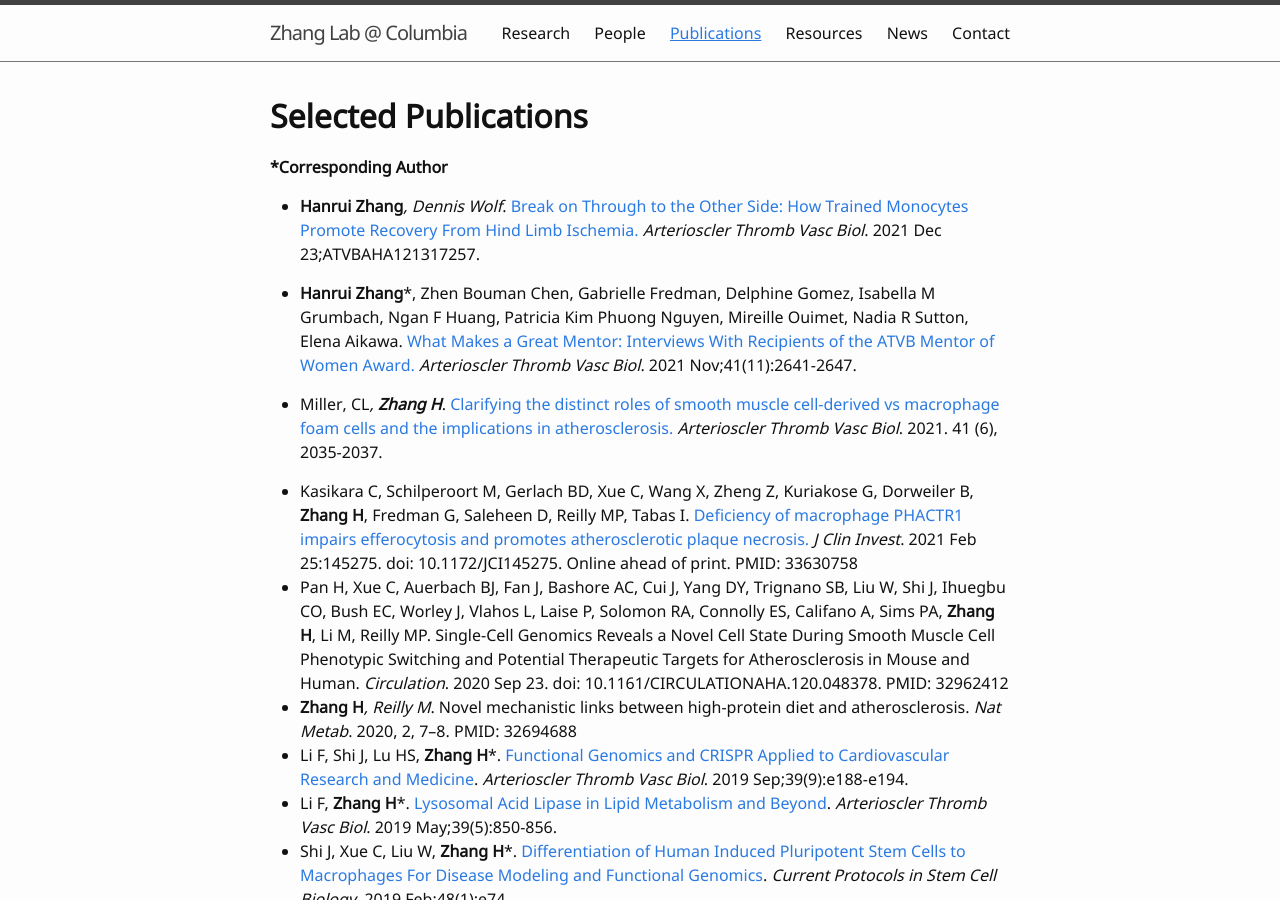
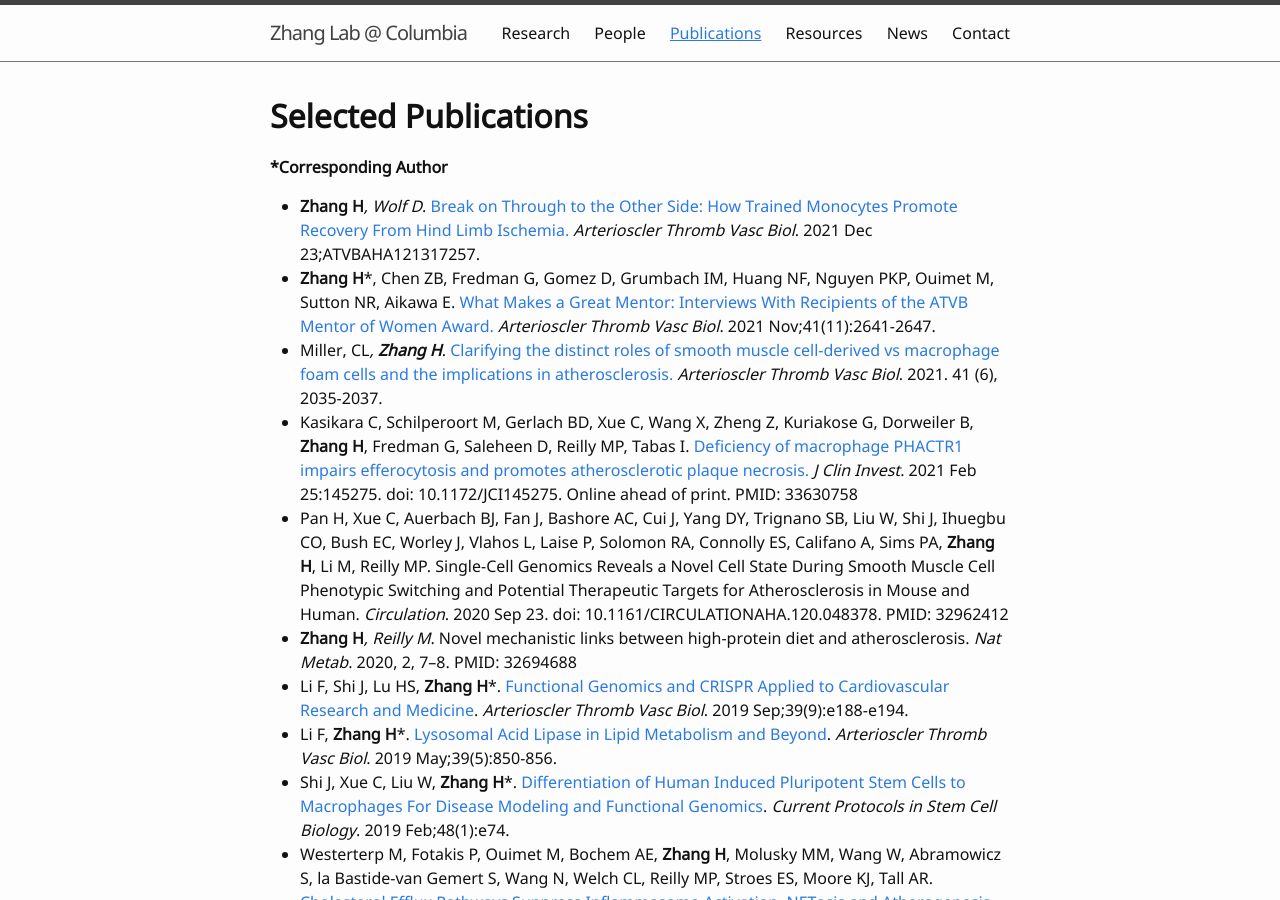
Before and after one commit to hanruizhang/zhanglab, a Jekyll site: the page built from 3_Publications.md, in a window 1280 px wide and 900 px high. Built offline with Jekyll 4.4.1, drawn with Linux system fonts in a browser that asks for light colours.

Commit message:
Update 3_Publications.md

```diff
--- a/3_Publications.md
+++ b/3_Publications.md
@@ -7,12 +7,9 @@
 
 ***Corresponding Author**
 
-- **Hanrui Zhang***, Dennis Wolf*. [Break on Through to the Other Side: How Trained Monocytes Promote Recovery From Hind Limb Ischemia.](https://www.ahajournals.org/doi/10.1161/ATVBAHA.121.317257) _Arterioscler Thromb Vasc Biol_. 2021 Dec 23;ATVBAHA121317257.
-
-- **Hanrui Zhang***, Zhen Bouman Chen, Gabrielle Fredman, Delphine Gomez, Isabella M Grumbach, Ngan F Huang, Patricia Kim Phuong Nguyen, Mireille Ouimet, Nadia R Sutton, Elena Aikawa. [What Makes a Great Mentor: Interviews With Recipients of the ATVB Mentor of Women Award.](https://www.ahajournals.org/doi/full/10.1161/ATVBAHA.121.316558) _Arterioscler Thromb Vasc Biol_. 2021 Nov;41(11):2641-2647.
-
+- **Zhang H***, Wolf D*. [Break on Through to the Other Side: How Trained Monocytes Promote Recovery From Hind Limb Ischemia.](https://www.ahajournals.org/doi/10.1161/ATVBAHA.121.317257) _Arterioscler Thromb Vasc Biol_. 2021 Dec 23;ATVBAHA121317257.
+- **Zhang H***, Chen ZB, Fredman G, Gomez D, Grumbach IM, Huang NF, Nguyen PKP, Ouimet M, Sutton NR, Aikawa E. [What Makes a Great Mentor: Interviews With Recipients of the ATVB Mentor of Women Award.](https://www.ahajournals.org/doi/full/10.1161/ATVBAHA.121.316558) _Arterioscler Thromb Vasc Biol_. 2021 Nov;41(11):2641-2647.
 - Miller, CL*, **Zhang H***. [Clarifying the distinct roles of smooth muscle cell-derived vs macrophage foam cells and the implications in atherosclerosis.](https://www.ahajournals.org/doi/10.1161/ATVBAHA.121.316287) _Arterioscler Thromb Vasc Biol_. 2021. 41 (6), 2035-2037.
-
 - Kasikara C, Schilperoort M, Gerlach BD, Xue C, Wang X, Zheng Z, Kuriakose G, Dorweiler B, **Zhang H**, Fredman G, Saleheen D, Reilly MP, Tabas I. [Deficiency of macrophage PHACTR1 impairs efferocytosis and promotes atherosclerotic plaque necrosis.](https://www.jci.org/articles/view/145275) _J Clin Invest_. 2021 Feb 25:145275. doi: 10.1172/JCI145275. Online ahead of print. PMID: 33630758
 - Pan H, Xue C, Auerbach BJ, Fan J, Bashore AC, Cui J, Yang DY, Trignano SB, Liu W, Shi J, Ihuegbu CO, Bush EC, Worley J, Vlahos L, Laise P, Solomon RA, Connolly ES, Califano A, Sims PA, **Zhang H**, Li M, Reilly MP. Single-Cell Genomics Reveals a Novel Cell State During Smooth Muscle Cell Phenotypic Switching and Potential Therapeutic Targets for Atherosclerosis in Mouse and Human. _Circulation_. 2020 Sep 23. doi: 10.1161/CIRCULATIONAHA.120.048378. PMID: 32962412
 - **Zhang H***, Reilly M*. Novel mechanistic links between high-protein diet and atherosclerosis. _Nat Metab_. 2020, 2, 7–8. PMID: 32694688
```
